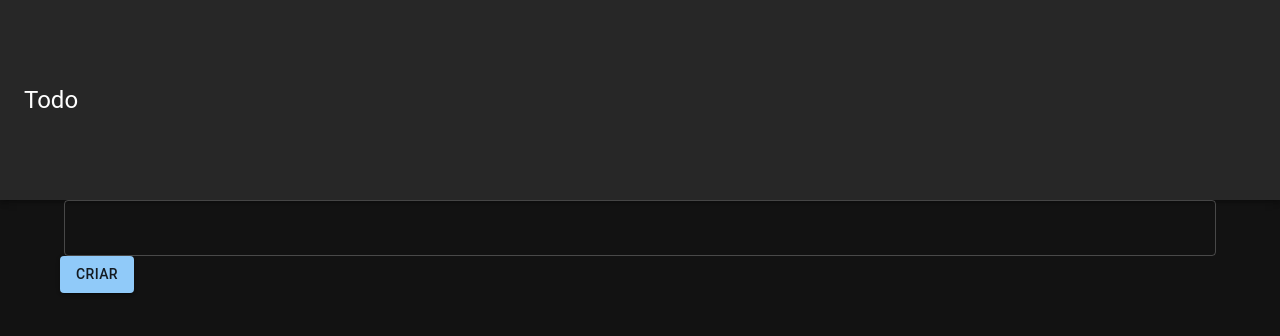
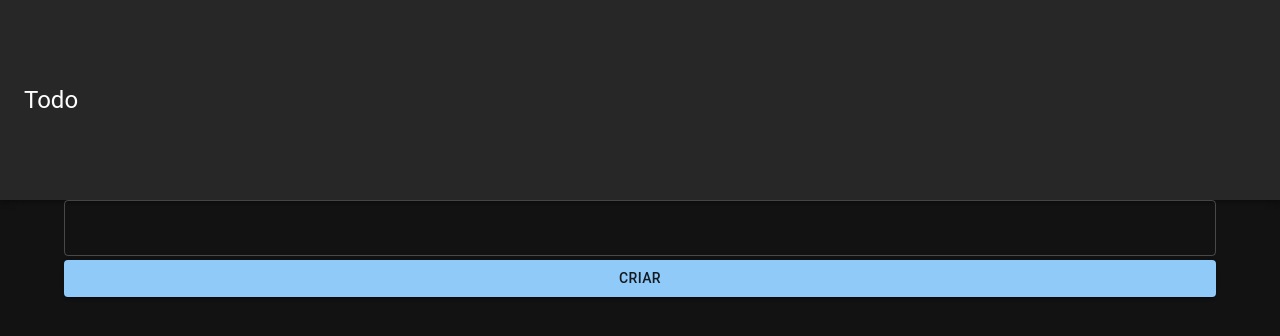
Before and after one commit to Edigleis2022/TODO-LIST2, a React (Vite) app: page / in a window 1280 px wide. Shown: the top 336 px of the page. Built offline with nearby package versions, Linux system fonts and the light colour scheme.

Commit message:
🐛 Layout com bug

```diff
--- a/src/App.tsx
+++ b/src/App.tsx
@@ -17,16 +17,16 @@ const theme = useTheme();
         <CssBaseline />
         <AppBar position='static'>
           <Toolbar sx={{
-            paddingTop:theme.spacing(2),
-            paddingBottom:theme.spacing(2),
-            display:"flex",
-            justifyContent:'cente',
-            alignItem:'center',
+            paddingTop: theme.spacing(2),
+            paddingBottom: theme.spacing(2),
+            display: "flex",
+            justifyContent: 'cente',
+            alignItem: 'center',
             '@media all': {
               minHeight: 200,
             }
           }} >
-          <Typography variant="h5" componet="h1">
+            <Typography variant="h5" component="h1" >
               Todo
             </Typography>
           </Toolbar>
@@ -35,10 +35,10 @@ const theme = useTheme();
           <Container>
             <Grid container spacing={theme.spacing(0.5)} >
               <Grid item xl={6} sm={12}>
-                  <TextField name='task' fullWidth/>
+                <TextField name='task' fullWidth />
               </Grid>
-              <Grid xl={6} sm={12}>
-                 <Button variant="contained">Criar</Button>
+              <Grid  item xl={6} sm={12}>
+                <Button variant="contained" fullWidth >Criar</Button>
               </Grid>
             </Grid>
           </Container>
```
Lines whose indentation alone changed are shown as unchanged.
